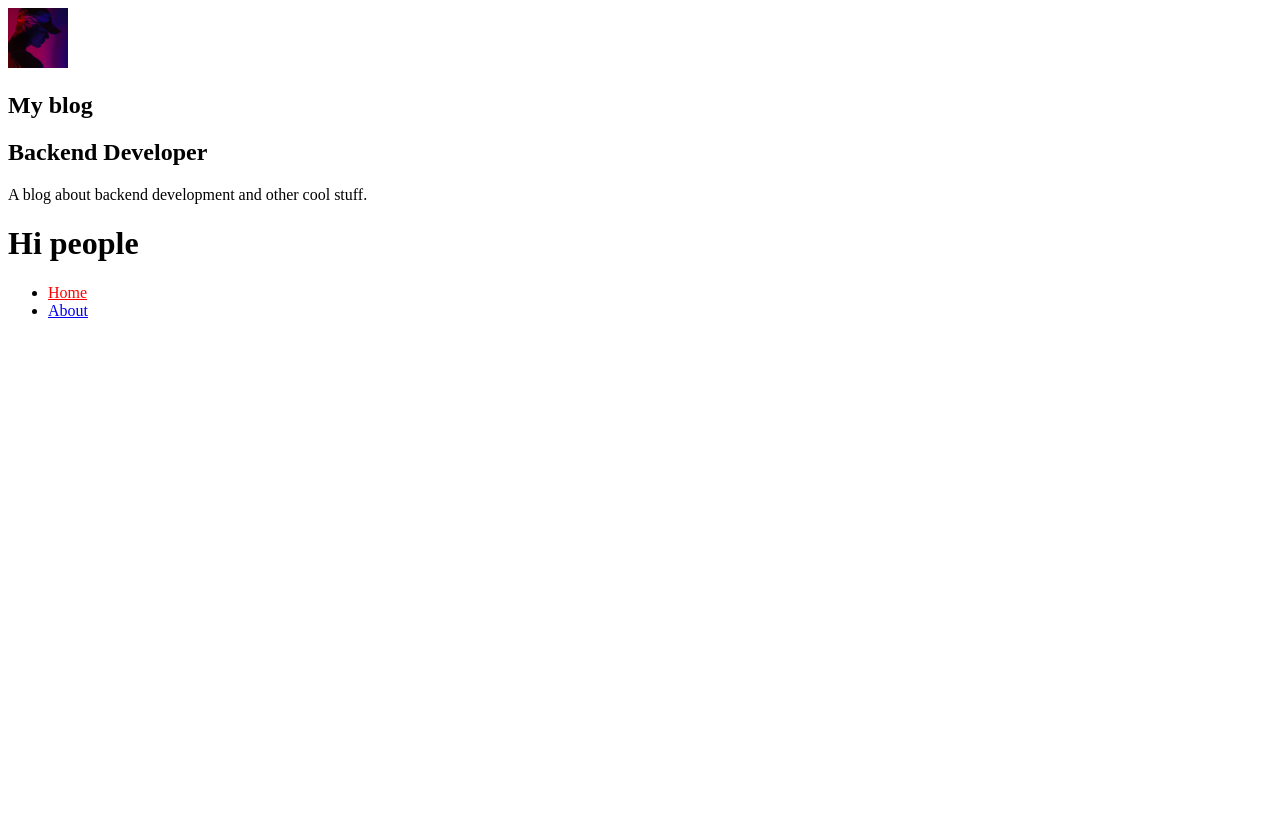
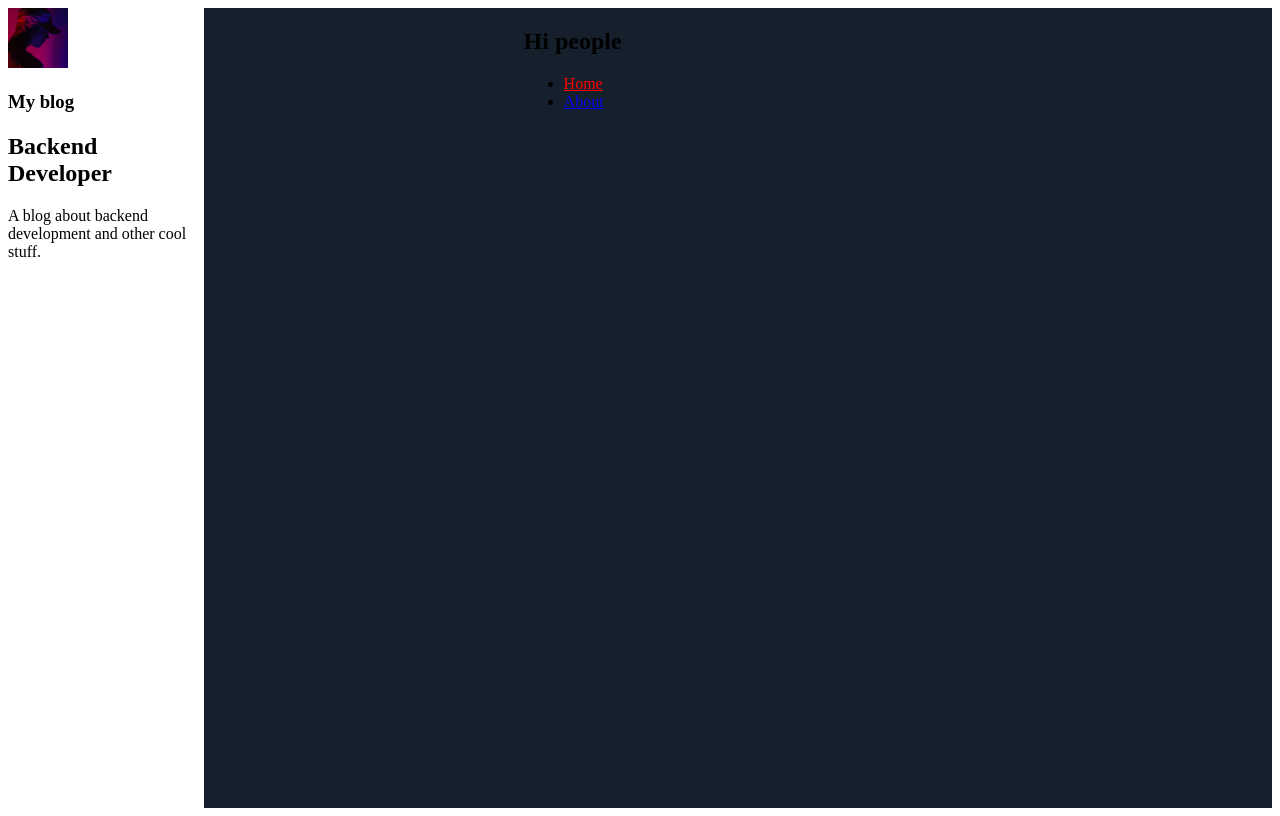
Before and after one commit to lucas-silveira/gatsbyjs-template-blog, a Gatsby site: page / in a window 1280 px wide. Built offline with nearby package versions, Linux system fonts and the light colour scheme; Gatsby itself is replaced by a stand-in of ours.

Commit message:
feat: create layout style

```diff
--- a/src/components/Layout/index.tsx
+++ b/src/components/Layout/index.tsx
@@ -1,5 +1,7 @@
 import React from "react"
 import Profile from "../Profile"
+
+import { LayoutWrapper, LayoutMain } from './styles'
 
 type LayoutProps = {
   children: React.ReactNode
@@ -7,12 +9,12 @@
 
 const Layout = ({ children }: LayoutProps) => {
   return (
-    <>
+    <LayoutWrapper>
       <aside>
         <Profile />
       </aside>
-      <main>{children}</main>
-    </>
+      <LayoutMain>{children}</LayoutMain>
+    </LayoutWrapper>
   )
 }
 
--- /dev/null
+++ b/src/components/Layout/styles.ts
@@ -0,0 +1,12 @@
+import styled from 'styled-components'
+
+export const LayoutWrapper = styled.section`
+  display: flex;
+`
+
+export const LayoutMain = styled.main`
+  width: 100%;
+  min-height: 100vh;
+  background-color: #16202c;
+  padding: 0 3.75rem 0 20rem;
+`
```
Also changed, not shown: 1 other file.
